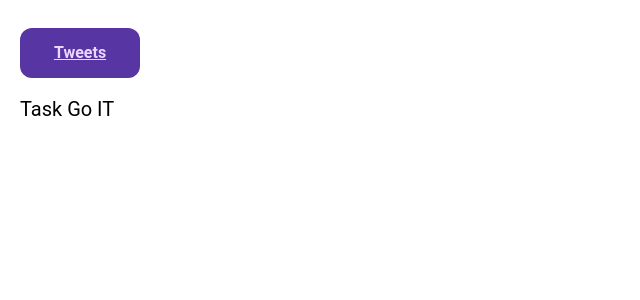
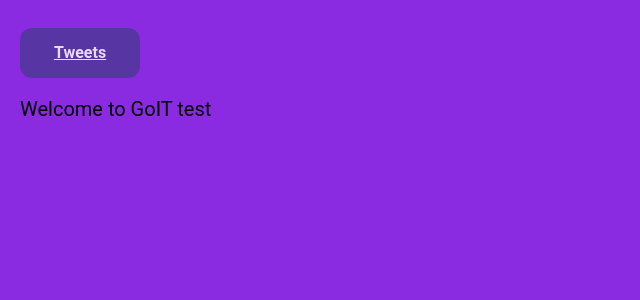
Before and after one commit to StanislavPoponia/goit-tech-task, a React (Vite) app: page / in a window 1280 px wide. Shown: the top 300 px of the page, without its empty margins (0-640 px from the left). Built offline with nearby package versions, Linux system fonts and the light colour scheme.

Commit message:
update README, fix bug, background

```diff
--- a/src/components/CardList/CardList.jsx
+++ b/src/components/CardList/CardList.jsx
@@ -1,12 +1,12 @@
 import Tweet from '../CardForm/CardForm';
-import {selectFilteredUsers} from '../../redux/users/users-selectors';
+import {selectFilterUsers} from '../../redux/users/users-selectors';
 import { useSelector } from 'react-redux';
 import { useState } from 'react';
 import { StyledButton } from './CardList.styled';
 
 function CardList() {
   const [sliceEnd, setSliceEnd] = useState(3);
-  const filteredUsers = useSelector(selectFilteredUsers);
+  const filteredUsers = useSelector(selectFilterUsers);
 
   const handleLoadMoreClick = () => {
     setSliceEnd(prevSliceEnd => prevSliceEnd + 3);
--- a/src/index.css
+++ b/src/index.css
@@ -1,6 +1,7 @@
 @import '../node_modules/modern-normalize/modern-normalize.css';
 
 body {
+  background-color: blueviolet;
   margin: 0;
   padding: 0;
   font-family: 'Montserrat', 'Roboto', 'Oxygen',
--- a/src/pages/HomePage/HomePage.jsx
+++ b/src/pages/HomePage/HomePage.jsx
@@ -4,7 +4,7 @@ function HomePage() {
   return (
     <Container>
       <Tweets to="/tweets">Tweets</Tweets>
-      <StyledName>Task Go IT</StyledName>
+      <StyledName>Welcome to GoIT test</StyledName>
     </Container>
   );
 }
--- a/src/redux/users/users-selectors.js
+++ b/src/redux/users/users-selectors.js
@@ -3,7 +3,7 @@ export const selectUsers = state => state.users.data;
 
 import { createSelector } from 'reselect';
 
-export const selectFilteredUsers = createSelector(
+export const selectFilterUsers = createSelector(
   [selectUsers, selectFilter],
   (users, filter) => {
     switch (filter) {
@@ -19,4 +19,4 @@ export const selectFilteredUsers = createSelector(
   }
 );
 
-export default selectFilteredUsers;
+export default selectFilterUsers;
```
Also changed, not shown: 1 other file (tests, documents, lock files or other folders).
